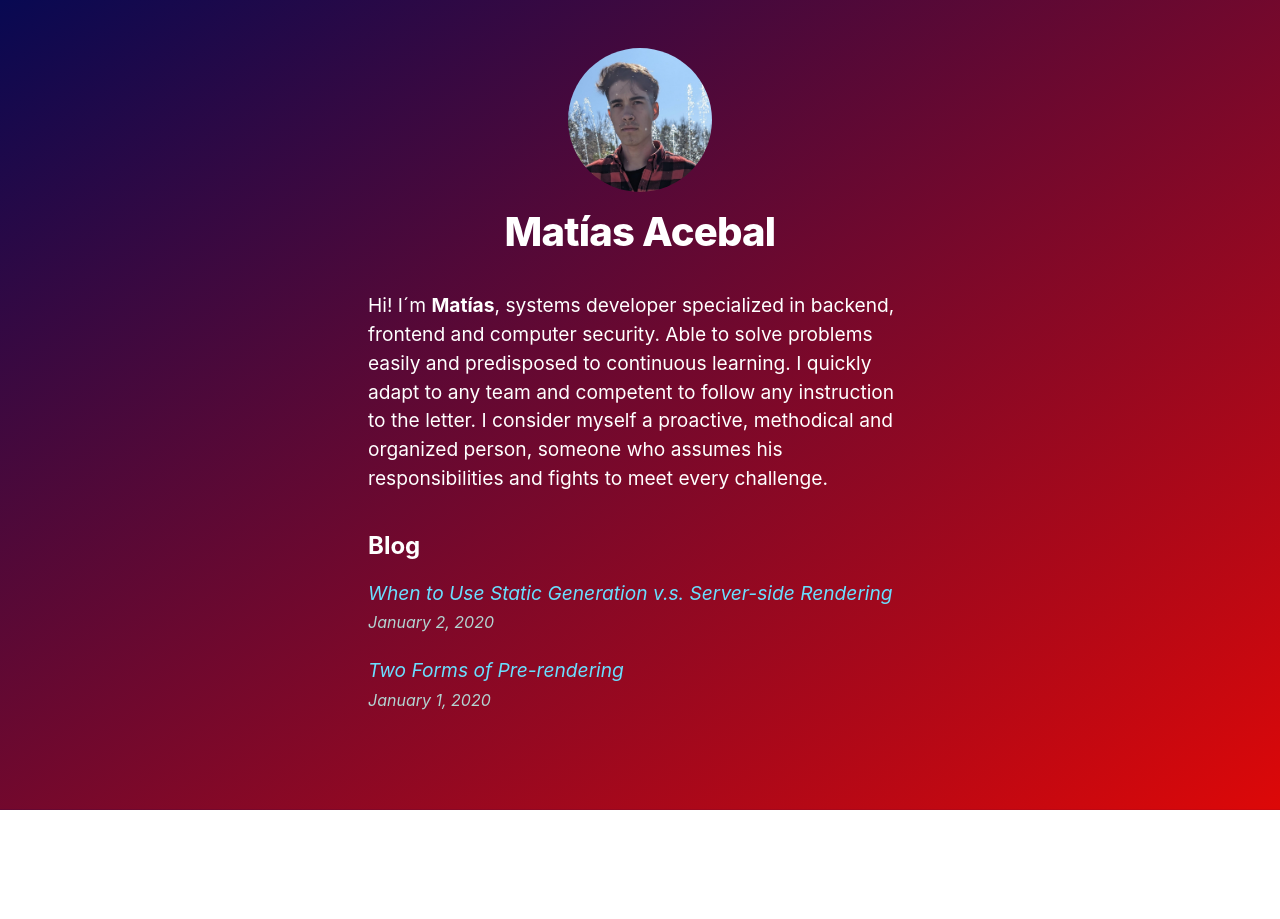
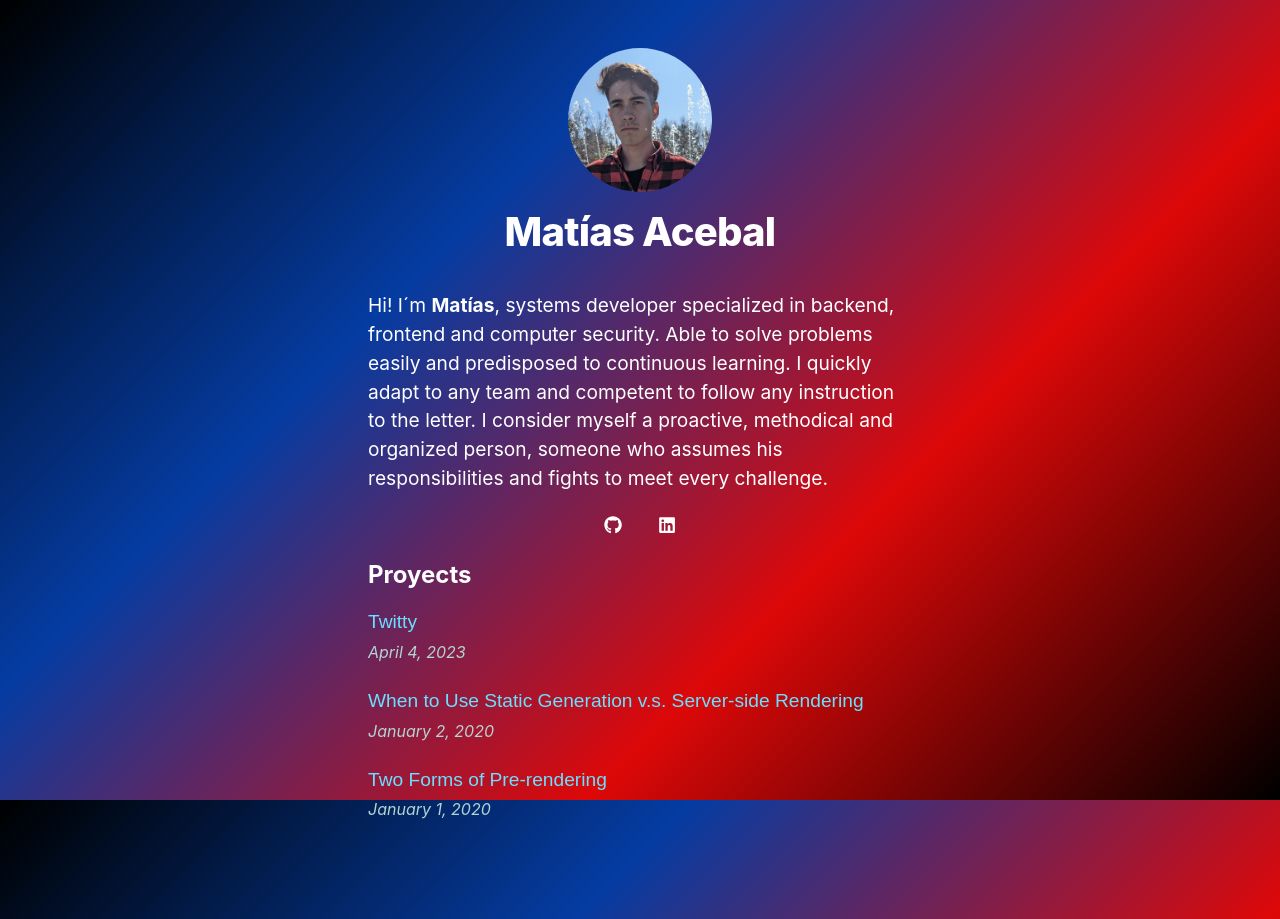
Before and after one commit to dest92/personalBlog, a Next.js app: page / in a window 1280 px wide. Before the commit the page ends 810 px from the top, so only its background shows below. Built offline with nearby package versions, Linux system fonts and the light colour scheme.

Commit message:
bug fixes

```diff
--- a/components/layout.js
+++ b/components/layout.js
@@ -5,11 +5,10 @@ import utilStyles from "../styles/utils.module.css";
 import Link from "next/link";
 
 const name = "Matías Acebal";
-export const siteTitle = "Homepage";
+export const siteTitle = "Matías Acebal - Portfolio";
 
 export default function Layout({ children, home }) {
   return (
-    <>
     <div className={styles.container}>
       <Head>
         <link rel="icon" href="/favicon.ico" />
@@ -66,6 +65,5 @@ export default function Layout({ children, home }) {
         </div>
       )}
     </div>
-    </>
   );
 }
--- a/components/layout.module.css
+++ b/components/layout.module.css
@@ -2,6 +2,8 @@
   max-width: 36rem;
   padding: 0 1rem;
   margin: 3rem auto 6rem;
+  transition: background 1s ease-in-out;
+  animation: fadeInAnimation 1s;
 }
 
 .header {
@@ -20,3 +22,12 @@
     padding: 0 0.5rem;
   }
 }
+
+@keyframes fadeInAnimation {
+  from {
+    opacity: 0;
+  }
+  to {
+    opacity: 1;
+  }
+}
--- a/package.json
+++ b/package.json
@@ -8,6 +8,11 @@
   "dependencies": {
     "@emotion/react": "^11.10.6",
     "@emotion/styled": "^11.10.6",
+    "@fortawesome/fontawesome-free": "^6.4.0",
+    "@fortawesome/fontawesome-svg-core": "^6.4.0",
+    "@fortawesome/free-brands-svg-icons": "^6.4.0",
+    "@fortawesome/free-solid-svg-icons": "^6.4.0",
+    "@fortawesome/react-fontawesome": "^0.2.0",
     "@mui/material": "^5.11.15",
     "date-fns": "^2.29.3",
     "gray-matter": "^4.0.3",
--- a/pages/_app.js
+++ b/pages/_app.js
@@ -1,4 +1,8 @@
 import "../styles/global.css";
+import { library } from "@fortawesome/fontawesome-svg-core";
+import { fas } from "@fortawesome/free-solid-svg-icons";
+
+library.add(fas);
 
 export default function App({ Component, pageProps }) {
   return (
--- a/pages/index.js
+++ b/pages/index.js
@@ -4,7 +4,9 @@ import utilStyles from "../styles/utils.module.css";
 import { getSortedPostsData } from "../utils/posts";
 import Link from "next/link";
 import Date from "../components/date";
-
+import { FontAwesomeIcon } from "@fortawesome/react-fontawesome";
+import { faGithub } from "@fortawesome/free-brands-svg-icons";
+import { faLinkedin } from "@fortawesome/free-brands-svg-icons";
 
 export async function getStaticProps() {
   const allPostsData = getSortedPostsData();
@@ -17,7 +19,7 @@ export async function getStaticProps() {
 
 export default function Home({ allPostsData }) {
   return (
-    <Layout home>
+    <Layout home className="fade-in">
       <Head>
         <title>{siteTitle}</title>
       </Head>
@@ -32,8 +34,17 @@ export default function Home({ allPostsData }) {
         </p>
       </section>
 
+      <section className={utilStyles.contact}>
+        <a href="https://github.com/dest92">
+          <FontAwesomeIcon icon={faGithub} />
+        </a>
+        <a href="https://www.linkedin.com/in/matiasacebal/">
+          <FontAwesomeIcon icon={faLinkedin} />
+        </a>
+      </section>
+
       <section className={`${utilStyles.headingMd} ${utilStyles.padding1px}`}>
-        <h2 className={utilStyles.headingLg}>Blog</h2>
+        <h2 className={utilStyles.headingLg}>Proyects</h2>
         <ul className={utilStyles.list}>
           {allPostsData.map(({ id, date, title }) => (
             <li className={utilStyles.listItem} key={id}>
--- /dev/null
+++ b/posts/twitty.md
@@ -0,0 +1,7 @@
+---
+title: "Twitty"
+date: "2023-04-04"
+---
+
+A new era free speech social network. Maded in Go and React.
+Github [repo](https://github.com/dest92/Twitty)
--- a/styles/global.css
+++ b/styles/global.css
@@ -1,17 +1,25 @@
-/* background: linear-gradient(to bottom right, #080952, #dd0808); */
 html {
-  /* background: linear-gradient(to bottom right, #080952, #0872dd); */
-  background: linear-gradient(to bottom right, #080952, #dd0808);
-  animation: gradientAnimation 10s ease-in-out infinite;
+  /* background: linear-gradient(to bottom right, #000000, #dd0808);
+  /* animation: gradientAnimation 10s ease-in-out infinite; */
+  /* background: linear-gradient(-45deg, #ee7752, #e73c7e, #23a6d5, #23d5ab); */
+  background: linear-gradient(-45deg, #000000, #dd0808,#053ca2,#000000);
+  background-size: 400% 400%;
+  /* animation: gradientAnimation 20s ease-in-out infinite; */
+  animation: gradient 60s ease infinite;
+
+  max-height: fit-content;
+  background-repeat: no-repeat;
+  background-attachment: fixed;
 }
 
 body {
+  margin: 0;
   padding: 0;
-  margin: 0;
   font-family: -apple-system, BlinkMacSystemFont, Segoe UI, Roboto, Oxygen,
     Ubuntu, Cantarell, Fira Sans, Droid Sans, Helvetica Neue, sans-serif;
   line-height: 1.6;
   font-size: 18px;
+  transition: background 1s ease-in-out;
 }
 
 * {
@@ -32,6 +40,8 @@ li {
 a {
   color: #6adfff;
   text-decoration: none;
+  font-family: Arial, Helvetica, sans-serif;
+  font-style: normal;
 }
 
 a:hover {
@@ -58,10 +68,38 @@ img {
   }
 }
 
+@keyframes gradient {
+	0% {
+		background-position: 0% 50%;
+	}
+	50% {
+		background-position: 100% 50%;
+	}
+	100% {
+		background-position: 0% 50%;
+	}
+}
+
 
 @media (max-width: 768px) {
+  html {
+    height: 100%;
+  }
   body {
     font-size: 16px;
     padding: 0.5rem;
   }
 }
+
+.fade-in {
+  animation: fadeInAnimation 1s;
+}
+
+@keyframes fadeInAnimation {
+  from {
+    opacity: 0;
+  }
+  to {
+    opacity: 1;
+  }
+}
--- a/styles/globals.css
+++ b/styles/globals.css
@@ -1,4 +1,6 @@
-html,
+html{
+  height: 100%;
+}
 body {
   padding: 0;
   margin: 0;
--- a/styles/utils.module.css
+++ b/styles/utils.module.css
@@ -50,3 +50,21 @@
 .lightText {
   color: #b2d4d2 !important;
 }
+
+.contact {
+  text-align: center;
+}
+.contact a {
+  color: white;
+  padding: 0.5rem;
+}
+
+.contact svg:hover {
+  color: crimson;
+  transform: scale(1.1) !important;
+}
+
+.contact svg {
+  width: 7% !important;
+  display: inline-block;
+}
```
Also changed, not shown: 1 other file (tests, documents, lock files or other folders). Lines whose indentation alone changed are shown as unchanged.
